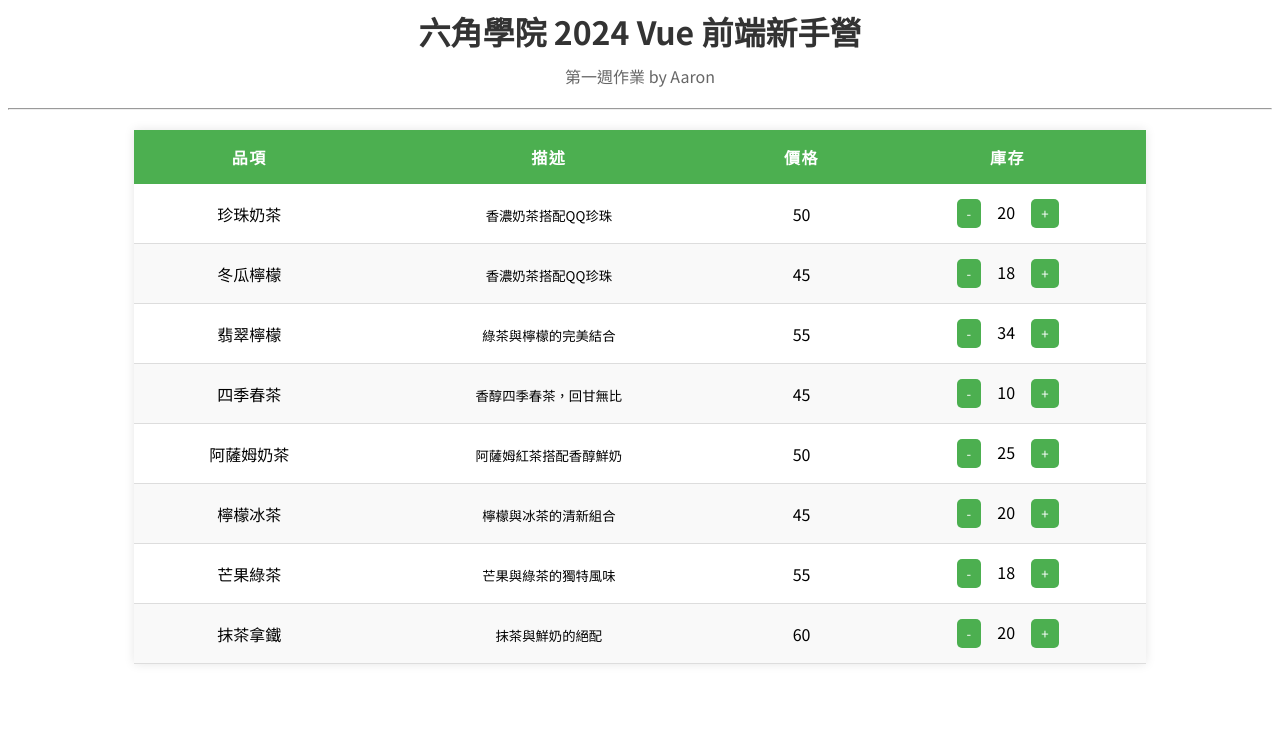
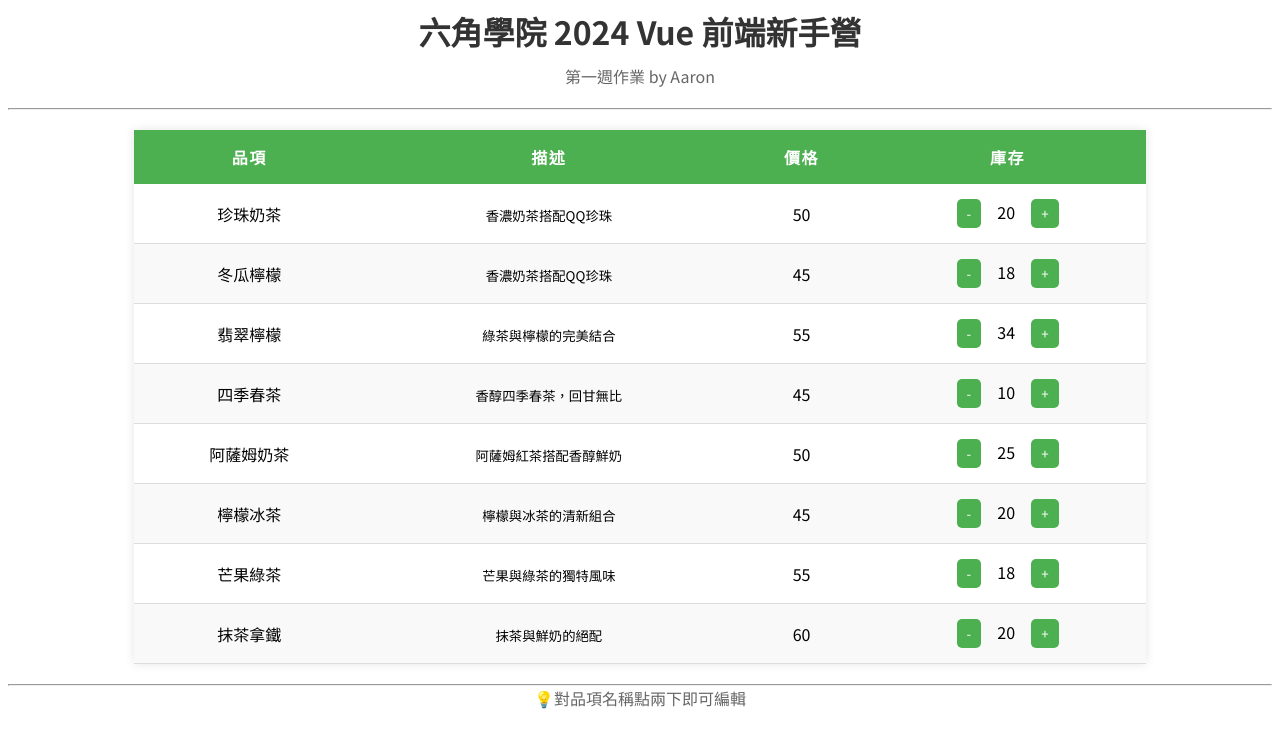
Before and after one commit to happyloa/Hex2024-Vue-Week1-Homework, a Vue app: page / in a window 1280 px wide. Shown: the top 748 px of the page. Built offline with nearby package versions, Linux system fonts and the light colour scheme; a web font is replaced by a local one.

Commit message:
新增操作提示

```diff
--- a/src/App.vue
+++ b/src/App.vue
@@ -110,6 +110,8 @@ const changeStockQty = (item, action) => {
       </tr>
     </tbody>
   </table>
+  <hr />
+  <p>💡對品項名稱點兩下即可編輯</p>
 </template>
 
 <style scoped>
```
